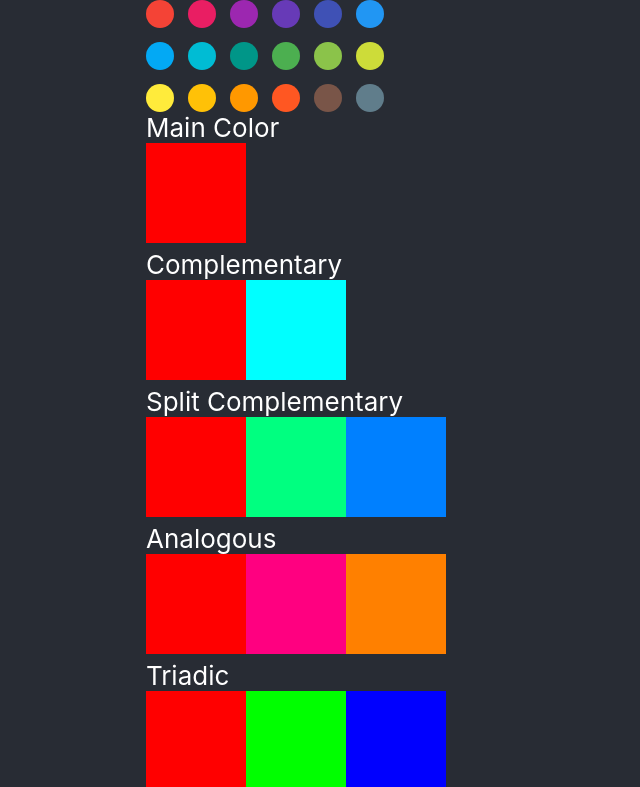
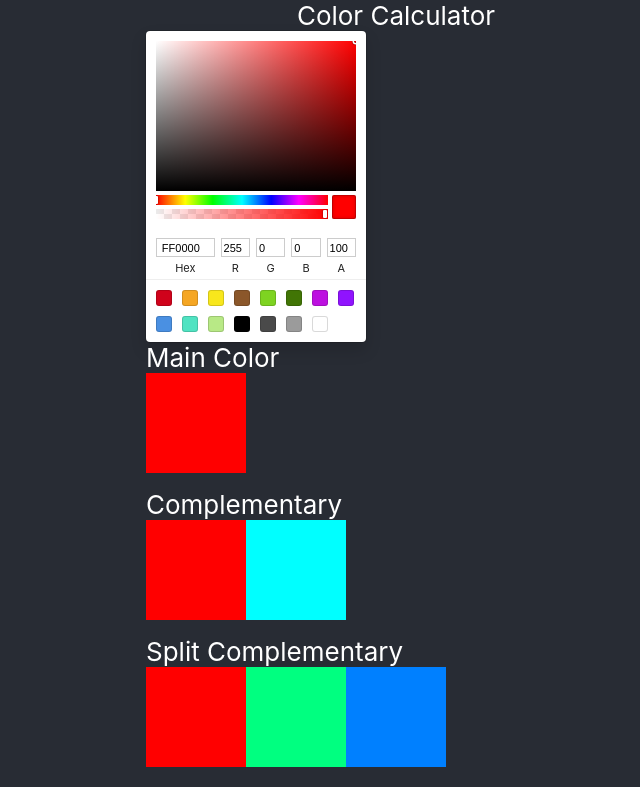
Before and after one commit to LuoKevin/color-calculator, a React (Create React App) app: page / in a window 1280 px wide. Shown: the top 787 px of the page, without its empty margins (244-884 px from the left). Built offline with nearby package versions, Linux system fonts and the light colour scheme.

Commit message:
more css stuff

```diff
--- a/src/App.tsx
+++ b/src/App.tsx
@@ -1,5 +1,4 @@
 import React from 'react';
-import logo from './logo.svg';
 import './App.css';
 import ColorApp from './color/components/ColorApp'
 
@@ -7,8 +6,8 @@ function App() {
     return (
         <div className="App">
             <header className="App-header">
-        <ColorApp />
-
+                Color Calculator
+                <ColorApp/>
             </header>
         </div>
     );
--- a/src/color/components/ColorApp.tsx
+++ b/src/color/components/ColorApp.tsx
@@ -7,12 +7,13 @@ function ColorApp() {
     const [colorWheel, setColorWheel] = useState(new ColorWheelProvider("#FF0000"))
 
     const appStyle = {
-
+        display: 'flex',
+        flexDirection: 'column' as 'column',
     }
 
     return (<div style={appStyle}>
-        {colorPicker(colorWheel, setColorWheel)}
-        {ColorViewer(colorWheel)}
+        <div>{colorPicker(colorWheel, setColorWheel)}</div>
+        <div>{ColorViewer(colorWheel)}</div>
     </div>)
 }
 
--- a/src/color/components/ColorPicker.tsx
+++ b/src/color/components/ColorPicker.tsx
@@ -1,20 +1,20 @@
 import React from 'react';
-import { CirclePicker, ColorChangeHandler } from 'react-color';
-import ColorWheel, { ColorWheelProvider } from '../interfaces/ColorWheel';
+import {CirclePicker, ColorChangeHandler, SketchPicker} from 'react-color';
+import ColorWheel, {ColorWheelProvider} from '../interfaces/ColorWheel';
 
 
-function colorPicker(colorWheel: ColorWheel, setColor:React.Dispatch<React.SetStateAction<ColorWheelProvider>>)  {
+function colorPicker(colorWheel: ColorWheel, setColor: React.Dispatch<React.SetStateAction<ColorWheelProvider>>) {
 
     const onChangeColor: ColorChangeHandler = (color, event) => {
         setColor(new ColorWheelProvider(color.hex));
     }
 
-    return <CirclePicker
+
+    return (<SketchPicker
         color={colorWheel.mainColor}
         onChange={onChangeColor}
         onChangeComplete={onChangeColor}
-
-    />;
+    />)
 }
 
 export default colorPicker;
--- a/src/color/components/ColorViewer.tsx
+++ b/src/color/components/ColorViewer.tsx
@@ -4,12 +4,12 @@ import RowMultDisplay from './RowMultDisplay';
 
 function ColorViewer(colorWheel: ColorWheel) {
     const viewerStyle = {
-        display: 'flex',
-        // justifyContent: 'flex-end'
+        // display: 'flex',
     }
     const boxStyle = {
-        // backgroundColor : colorWheel.mainColor
-        justifyContent: 'space-between',
+        display: 'flex',
+        gap: "10px",
+        flexDirection: 'column' as 'column',
     }
     return (
         <div style={boxStyle}>
--- a/src/color/components/RowMultDisplay.tsx
+++ b/src/color/components/RowMultDisplay.tsx
@@ -6,15 +6,16 @@ import ColorBox from './ColorBox';
 function RowMultDisplay(label: string, colors: string[]) {
     const rowStyle = {
         display: 'flex',
+        justifyContent: 'flex-start',
     }
 
     const labelStyle = {
         display: 'flex',
+        justifyContent: 'flex-start',
     }
 
     return (
         <div>
-
             <div style={labelStyle}>
                 {label}
             </div>
@@ -25,6 +26,3 @@ function RowMultDisplay(label: string, colors: string[]) {
 }
 
 export default RowMultDisplay;
-
-
-// <div style={rowStyle}> {label}  {ColorBox(hex)} </div>
--- a/src/color/interfaces/ColorWheel.ts
+++ b/src/color/interfaces/ColorWheel.ts
@@ -24,6 +24,7 @@ export class ColorWheelProvider implements ColorWheel {
         this.squareColors = colCalc.squareColors(color)
         this.rectangleColors = colCalc.rectangleColors(color)
     }
+
     mainColor: string
     complementaryColor: string[]
     analogousColors: string[]
```
Lines whose indentation alone changed are shown as unchanged.
